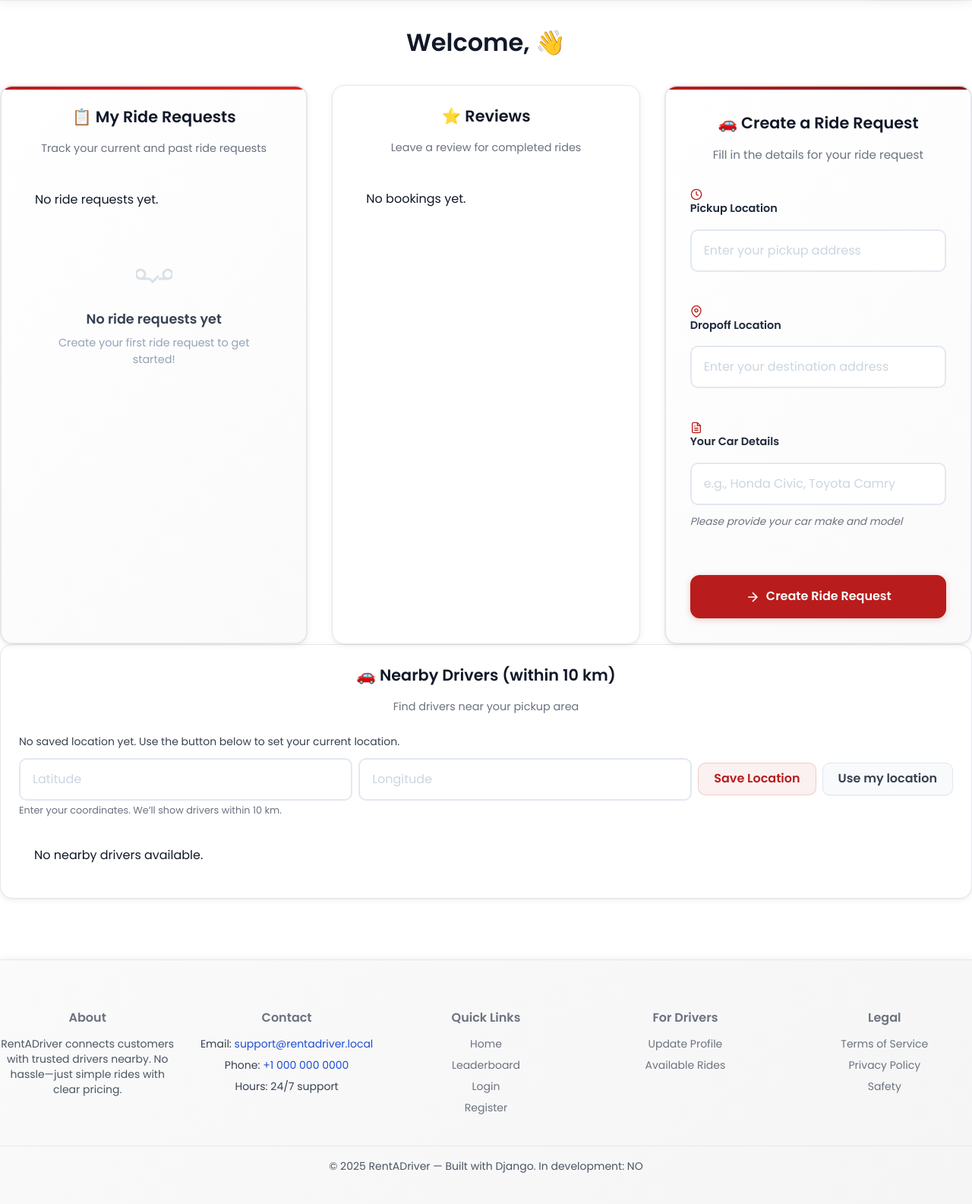
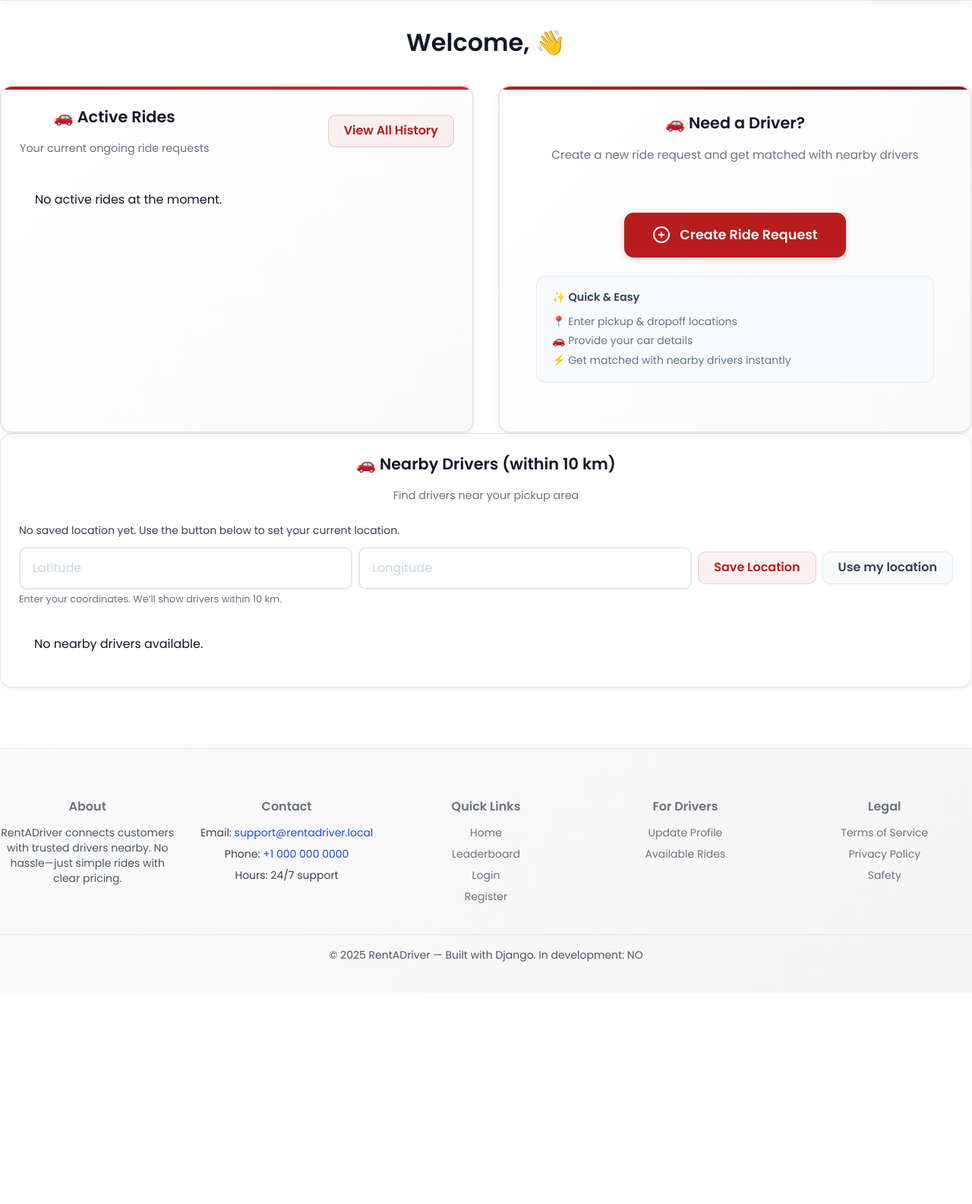
Before and after one commit to mahimaa21/Rent_a_Driver, a Django app: page /drivers/nearby/ in a window 1280 px wide. Shown: the part 69-1654 px from the top of the page at 76% size. After the commit the page ends 1335 px from the top, so only its background shows below. Run offline with Django 5.2, Linux system fonts and the light colour scheme; data comes from the database, SQL or seed files in the repository; some libraries are stand-ins or nearby versions.

Commit message:
Update customer_dashboard.html

```diff
--- a/core/templates/customer_dashboard.html
+++ b/core/templates/customer_dashboard.html
@@ -14,66 +14,62 @@
 
 
       <div class="card rides-card enhanced-rides">
-        <div class="card-header">
-          <h3>📋 My Ride Requests</h3>
-          <p class="card-subtitle">Track your current and past ride requests</p>
+        <div class="card-header card-header-with-btn">
+          <div>
+            <h3>🚗 Active Rides</h3>
+            <p class="card-subtitle">Your current ongoing ride requests</p>
+          </div>
+          <a href="{% url 'all_ride_requests' %}" class="btn btn-secondary see-all-btn">
+            View All History
+          </a>
         </div>
 
         <div class="rides-container">
           <ul class="rides-list">
             {% for r in rides %}
+              {# Show ride if it's not paid yet AND not cancelled (active = unpaid & not cancelled) #}
+              {% if r.status != 'cancelled' %}
+                {% if r.booking and not r.booking.payment %}
               <li>
                 <div>
                   <strong>{{ r.pickup_location }}</strong> → {{ r.dropoff_location }}
                   <small>· {{ r.created_at|date:"Y-m-d H:i" }} · {{ r.status|title }}</small>
                 </div>
+
+                {# Chat button for accepted/ongoing rides #}
                 {% if r.booking and r.booking.status != 'completed' and r.booking.status != 'cancelled' %}
-                  <div style="margin:.25rem 0;">
+                  <div class="chat-btn-wrapper">
                     <a class="btn btn-secondary" href="{% url 'chat_room' r.booking.id %}">💬 Chat</a>
                   </div>
                 {% endif %}
 
-                <!-- ✅ NEW: Show driver info card when ride is accepted -->
+                {# Show driver info card when ride is accepted #}
                 {% if r.status == 'accepted' and accepted_ride_info and accepted_ride_info.ride.id == r.id %}
-                  <div class="driver-info-card" style="
-                    margin-top: .75rem;
-                    padding: .75rem 1rem;
-                    background: #f0f9ff;
-                    border: 1px solid #bae6fd;
-                    border-radius: 10px;
-                    display: flex;
-                    align-items: center;
-                    gap: 1rem;
-                    flex-wrap: wrap;
-                  ">
+                  <div class="driver-info-card">
                     {% if accepted_ride_info.driver_picture %}
                       <img
                         src="{{ accepted_ride_info.driver_picture.url }}"
                         alt="Driver photo"
-                        style="width:60px;height:60px;border-radius:50%;object-fit:cover;border:2px solid #38bdf8;"
+                        class="driver-photo"
                       />
                     {% else %}
-                      <div style="
-                        width:60px;height:60px;border-radius:50%;
-                        background:#cbd5e1;display:flex;align-items:center;
-                        justify-content:center;font-size:1.5rem;
-                      ">🧑</div>
+                      <div class="driver-photo-placeholder">🧑</div>
                     {% endif %}
 
                     <div>
-                      <p style="margin:0;font-weight:600;font-size:1rem;">🚗 Your Driver is on the way!</p>
-                      <p style="margin:.15rem 0 0;"><strong>Name:</strong> {{ accepted_ride_info.driver_name }}</p>
+                      <p class="driver-heading">🚗 Your Driver is on the way!</p>
+                      <p class="driver-detail"><strong>Name:</strong> {{ accepted_ride_info.driver_name }}</p>
 
-                      <p style="margin:.1rem 0 0;">
+                      <p class="driver-detail-phone">
                         <strong>Phone:</strong>
                         {% if accepted_ride_info.driver_phone %}
                           <a href="tel:{{ accepted_ride_info.driver_phone }}">{{ accepted_ride_info.driver_phone }}</a>
                         {% else %}
-                          <span style="color:#94a3b8;">Not provided</span>
+                          <span class="driver-phone-unavailable">Not provided</span>
                         {% endif %}
                       </p>
                       {% if accepted_ride_info.driver_lat and accepted_ride_info.driver_lng %}
-                        <p style="margin:.1rem 0 0;">
+                        <p class="driver-detail-location">
                           <strong>Location:</strong>
                           <a
                             href="https://maps.google.com/?q={{ accepted_ride_info.driver_lat }},{{ accepted_ride_info.driver_lng }}"
@@ -87,37 +83,74 @@
                 {% endif %}
                 <!-- END driver info card -->
 
-
-
-
-
+                {# Action buttons based on ride status #}
+                <div class="ride-actions">
                   {% if r.status == 'pending' %}
                     <a class="btn btn-secondary" href="{% url 'edit_ride_request' r.id %}">Edit</a>
-                  <form method="post" action="{% url 'cancel_ride_request' r.id %}" style="display:inline-block;">
+                    <form method="post" action="{% url 'cancel_ride_request' r.id %}" class="cancel-form-inline">
                       {% csrf_token %}
                       <button class="btn btn-secondary">Cancel</button>
                     </form>
-                {% elif r.status != 'completed' and r.status != 'cancelled' %}
+                  {% elif r.status == 'accepted' %}
                     <form method="post" action="{% url 'cancel_ride_request' r.id %}">
                       {% csrf_token %}
                       <button class="btn btn-secondary">Cancel</button>
                     </form>
+                  {% elif r.status == 'completed' %}
+                    {# Payment button #}
+                    <a href="{% url 'payments:pay_ride' r.booking.id %}" class="btn btn-primary payment-btn">
+                      <svg width="16" height="16" viewBox="0 0 24 24" fill="none" stroke="currentColor" stroke-width="2">
+                        <rect x="1" y="4" width="22" height="16" rx="2" ry="2"/>
+                        <line x1="1" y1="10" x2="23" y2="10"/>
+                      </svg>
+                      Make Payment
+                    </a>
+
+                    {# Review button #}
+                    {% if not r.booking.review %}
+                      <a href="{% url 'all_reviews' %}" class="btn btn-secondary">
+                        <svg width="16" height="16" viewBox="0 0 24 24" fill="none" stroke="currentColor" stroke-width="2">
+                          <polygon points="12 2 15.09 8.26 22 9.27 17 14.14 18.18 21.02 12 17.77 5.82 21.02 7 14.14 2 9.27 8.91 8.26 12 2"/>
+                        </svg>
+                        Leave Review
+                      </a>
+                    {% else %}
+                      <span class="badge badge-success">✓ Reviewed</span>
                     {% endif %}
+                  {% endif %}
+                </div>
               </li>
+                {% elif r.status == 'pending' %}
+                  {# Show pending rides without booking #}
+                  <li>
+                    <div>
+                      <strong>{{ r.pickup_location }}</strong> → {{ r.dropoff_location }}
+                      <small>· {{ r.created_at|date:"Y-m-d H:i" }} · {{ r.status|title }}</small>
+                    </div>
+                    <div class="ride-actions">
+                      <a class="btn btn-secondary" href="{% url 'edit_ride_request' r.id %}">Edit</a>
+                      <form method="post" action="{% url 'cancel_ride_request' r.id %}" class="cancel-form-inline">
+                        {% csrf_token %}
+                        <button class="btn btn-secondary">Cancel</button>
+                      </form>
+                    </div>
+                  </li>
+                {% endif %}
+              {% endif %}
             {% empty %}
-              <li>No ride requests yet.</li>
+              <li>No active rides at the moment.</li>
             {% endfor %}
           </ul>
 
-          <div class="empty-state" {% if rides %}style="display:none;"{% endif %}>
+          <div class="empty-state" style="display:none;">
             <svg class="empty-icon" width="48" height="48" viewBox="0 0 24 24" fill="none" stroke="currentColor" stroke-width="1.5">
               <path d="M9 12l2 2 4-4"/>
               <path d="M21 12c-1 0-3-1-3-3s2-3 3-3 3 1 3 3-2 3-3 3"/>
               <path d="M3 12c1 0 3-1 3-3s-2-3-3-3-3 1-3 3 2 3 3 3"/>
               <path d="M3 12h6m6 0h6"/>
             </svg>
-            <h4>No ride requests yet</h4>
-            <p>Create your first ride request to get started!</p>
+            <h4>No active rides</h4>
+            <p>Create a new ride request to get started!</p>
           </div>
         </div>
 
@@ -152,109 +185,31 @@
       </div>
 
 
-      <div class="card">
-        <div class="card-header">
-          <h3>⭐ Reviews</h3>
-          <p class="card-subtitle">Leave a review for completed rides</p>
+      <div class="card create-card enhanced-form">
+        <div class="form-header">
+          <h3>🚗 Need a Driver?</h3>
+          <p class="form-subtitle">Create a new ride request and get matched with nearby drivers</p>
         </div>
-        <ul class="rides-list">
-          {% for b in customer_bookings %}
-            {% if b.status == 'completed' %}
-              <li>
-                <div>
-                  <strong>Ride:</strong> {{ b.ride_request.pickup_location }} → {{ b.ride_request.dropoff_location }}
-                  <small>· {{ b.confirmed_at|date:"Y-m-d H:i" }}</small>
-                </div>
-                {% if not b.review %}
-                  <form method="post" action="{% url 'create_review' b.id %}" class="inline" enctype="multipart/form-data">
-                    {% csrf_token %}
-                    <label>Rating:</label>
-                    <select name="rating">
-                      <option value="5">5</option>
-                      <option value="4">4</option>
-                      <option value="3">3</option>
-                      <option value="2">2</option>
-                      <option value="1">1</option>
-                    </select>
-                    <input type="text" name="feedback" placeholder="Feedback (optional)" />
-                    <input type="file" name="image" accept="image/*" />
-                    <button class="btn btn-primary">Submit</button>
-                  </form>
-                {% else %}
-                  <p>Review submitted: ⭐ {{ b.review.rating }} — {{ b.review.feedback|default:"No feedback" }}
-                    {% if b.review.image %}
-                      <br/>
-                      <img src="{{ b.review.image.url }}" alt="Review image" style="max-width:200px;max-height:200px;margin-top:.25rem;border-radius:6px;object-fit:cover;" />
-                    {% endif %}
-                    <form method="post" action="{% url 'delete_review' b.review.id %}" style="display:inline; margin-left:.5rem;">
-                      {% csrf_token %}
-                      <button class="btn btn-secondary">Delete Review</button>
-                    </form>
-                  </p>
-                {% endif %}
-              </li>
-            {% endif %}
-          {% empty %}
-            <li>No bookings yet.</li>
-          {% endfor %}
+
+        <div class="create-card-content">
+          <a href="{% url 'create_ride_request' %}" class="btn btn-primary btn-large create-btn-large">
+            <svg width="24" height="24" viewBox="0 0 24 24" fill="none" stroke="currentColor" stroke-width="2">
+              <circle cx="12" cy="12" r="10"/>
+              <line x1="12" y1="8" x2="12" y2="16"/>
+              <line x1="8" y1="12" x2="16" y2="12"/>
+            </svg>
+            Create Ride Request
+          </a>
+
+          <div class="quick-info-box">
+            <p class="quick-info-title">✨ Quick & Easy</p>
+            <ul class="quick-info-list">
+              <li>📍 Enter pickup & dropoff locations</li>
+              <li>🚗 Provide your car details</li>
+              <li>⚡ Get matched with nearby drivers instantly</li>
             </ul>
           </div>
-
-
-      <div class="card create-card enhanced-form">
-        <div class="form-header">
-          <h3>🚗 Create a Ride Request</h3>
-          <p class="form-subtitle">Fill in the details for your ride request</p>
         </div>
-
-        <form method="post" action="{% url 'customer_dashboard' %}" class="ride-request-form">
-          {% csrf_token %}
-          <div class="form-group">
-            <label for="pickup" class="form-label">
-              <svg class="label-icon" width="16" height="16" viewBox="0 0 24 24" fill="none" stroke="currentColor" stroke-width="2">
-                <circle cx="12" cy="12" r="10"/>
-                <path d="M12 6v6l4 2"/>
-              </svg>
-              Pickup Location
-            </label>
-            <input type="text" name="pickup" class="form-input" placeholder="Enter your pickup address" required />
-          </div>
-
-          <div class="form-group">
-            <label for="dropoff" class="form-label">
-              <svg class="label-icon" width="16" height="16" viewBox="0 0 24 24" fill="none" stroke="currentColor" stroke-width="2">
-                <path d="M21 10c0 7-9 13-9 13s-9-6-9-13a9 9 0 0 1 18 0z"/>
-                <circle cx="12" cy="10" r="3"/>
-              </svg>
-              Dropoff Location
-            </label>
-            <input type="text" name="dropoff" class="form-input" placeholder="Enter your destination address" required />
-          </div>
-
-          <div class="form-group">
-            <label for="carName" class="form-label">
-              <svg class="label-icon" width="16" height="16" viewBox="0 0 24 24" fill="none" stroke="currentColor" stroke-width="2">
-                <path d="M14 2H6a2 2 0 0 0-2 2v16a2 2 0 0 0 2 2h12a2 2 0 0 0 2-2V8z"/>
-                <polyline points="14,2 14,8 20,8"/>
-                <line x1="16" y1="13" x2="8" y2="13"/>
-                <line x1="16" y1="17" x2="8" y2="17"/>
-                <polyline points="10,9 9,9 8,9"/>
-              </svg>
-              Your Car Details
-            </label>
-            <input type="text" name="carName" class="form-input" placeholder="e.g., Honda Civic, Toyota Camry" required />
-            <small class="form-help">Please provide your car make and model</small>
-          </div>
-
-          <div class="form-actions">
-            <button type="submit" class="btn btn-primary btn-large w-100">
-              <svg class="btn-icon" width="20" height="20" viewBox="0 0 24 24" fill="none" stroke="currentColor" stroke-width="2">
-                <path d="M5 12h14M12 5l7 7-7 7"/>
-              </svg>
-              Create Ride Request
-            </button>
-          </div>
-        </form>
 
         {% if messages %}
           <ul class="msg mt-3">{% for message in messages %}<li>{{ message }}</li>{% endfor %}</ul>
```
Lines whose indentation alone changed are shown as unchanged.
